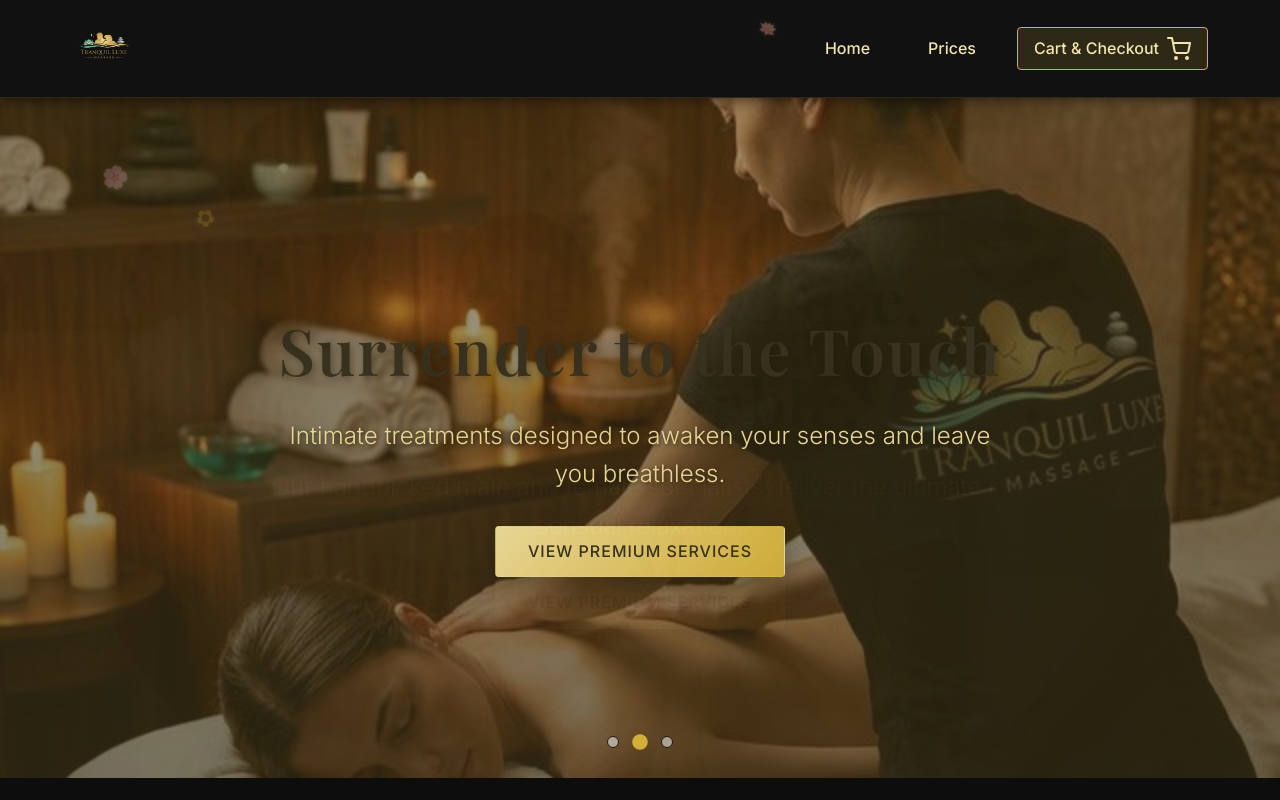
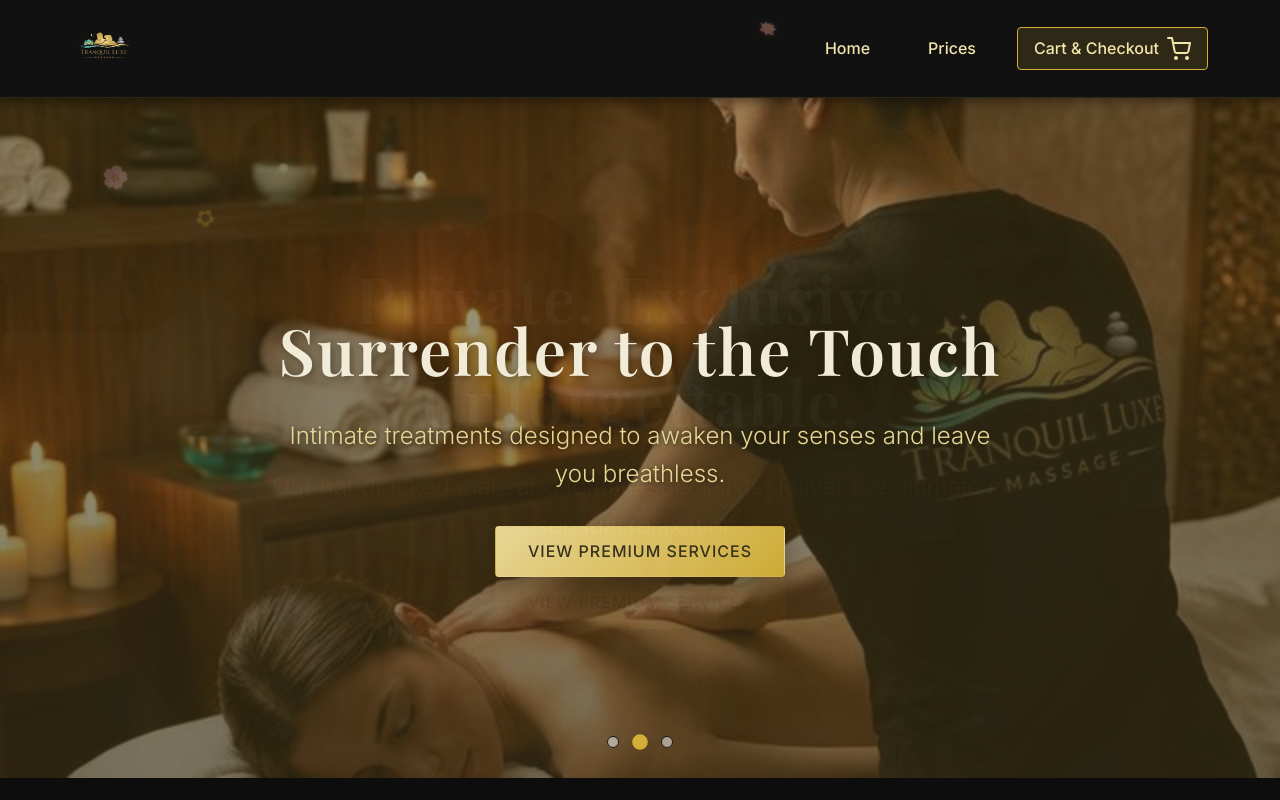
Before and after one commit to xod3/tranquil-luxe, a Next.js app: page / in a window 1280 px wide. Shown: the top 800 px of the page. Built offline with nearby package versions, Linux system fonts and the light colour scheme; a web font is replaced by a local one.

Commit message:
fix: Make slideshow titles bright white for dark theme visibility

```diff
--- a/src/app/page.module.css
+++ b/src/app/page.module.css
@@ -39,7 +39,7 @@
 
 .slideTitle {
   font-size: 4rem;
-  color: var(--white-pure);
+  color: #FFFFFF;
   margin-bottom: 1rem;
   text-shadow: 2px 2px 8px rgba(0, 0, 0, 0.5);
   letter-spacing: 2px;
```
